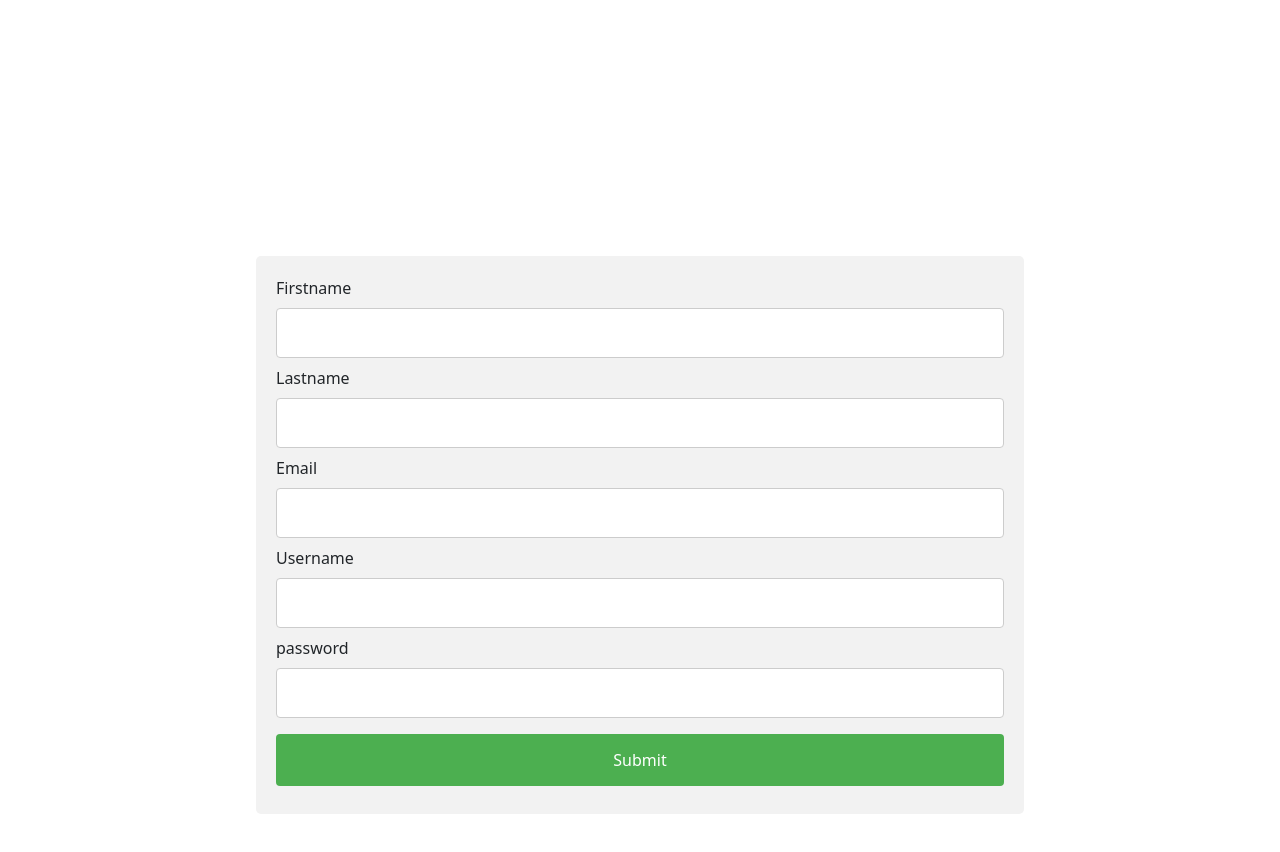
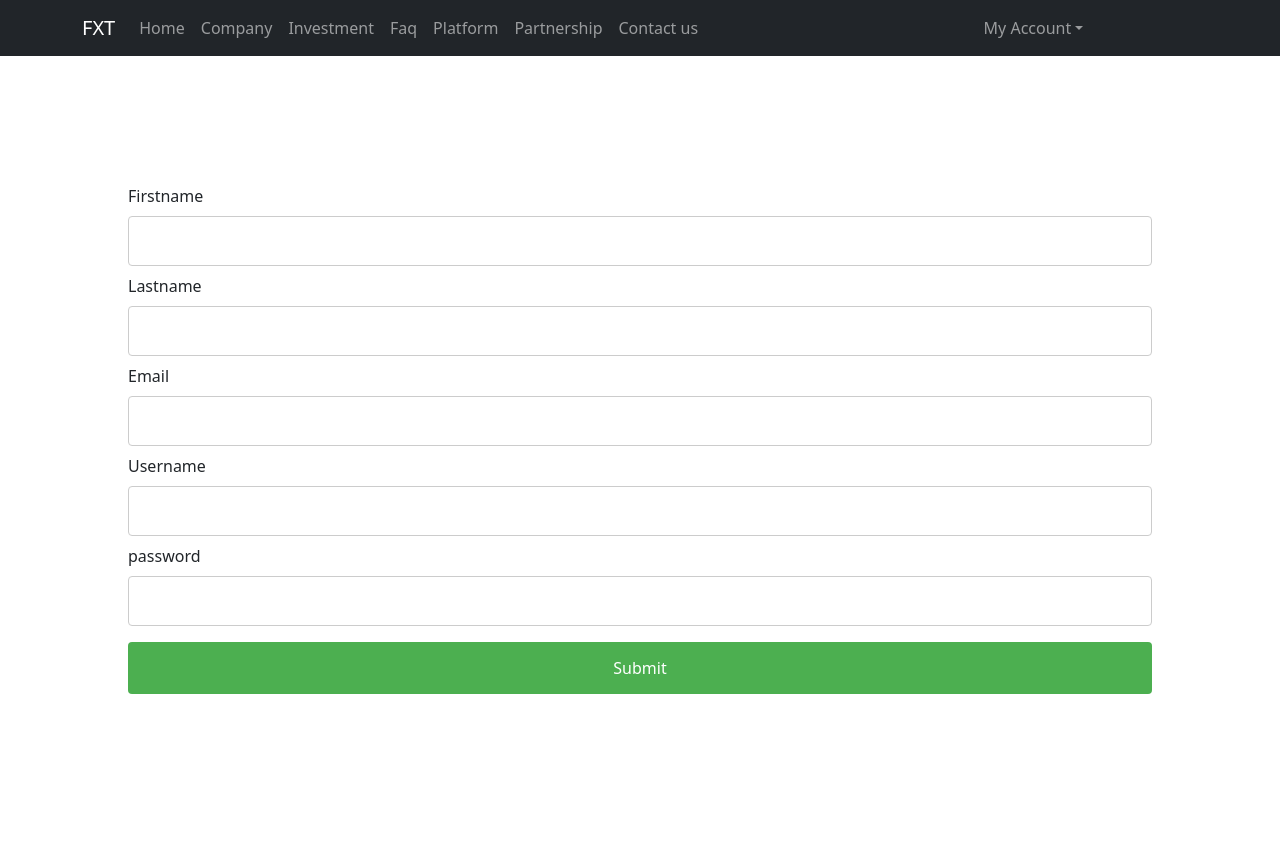
Before and after one commit to enebret/ftxsite1, a React (Create React App) app: page /signup in a window 1280 px wide. Shown: the top 852 px of the page. After the commit the page ends 830 px from the top, so only its background shows below. Built offline with nearby package versions, Linux system fonts and the light colour scheme.

Commit message:
few edits

```diff
--- a/package.json
+++ b/package.json
@@ -21,7 +21,7 @@
     "web-vitals": "^2.1.4"
   },
   "scripts": {
-    "start": "node server/server.js",
+    "start": "react-scripts start",
     "build": "react-scripts build",
     "test": "react-scripts test",
     "eject": "react-scripts eject"
--- a/src/App.js
+++ b/src/App.js
@@ -10,7 +10,7 @@ import ContactUs from './components/ContactUs.js';
 import Faq from './components/Faq.js';
 import Partnership from './components/Partnership';
 import Platform from './components/Platform.js';
-
+//node server/server.js (package.json)
 import SignT from './components/SignT.js';
 import { Routes, Route, Link } from "react-router-dom";
 //errors are due to js file extension
--- a/src/components/Signup.jsx
+++ b/src/components/Signup.jsx
@@ -2,7 +2,28 @@
 import React, {useState} from 'react';
 import './signupStyles.css';
 import axios from 'axios';
+import './styles/aboutus.css';
+import firstDiv from './util/aboutusimages/first_div.jpg';
+import vgDiv from './util/investment/undraw.png';
+import pgDiv from './util/investment/external.png';
 import { useNavigate } from 'react-router-dom';
+import logo from './util/logo.JPG';
+import qOption from './util/aboutusimages/q_option.png';
+import Container from 'react-bootstrap/Container';
+import Row from 'react-bootstrap/Row';
+import Col from 'react-bootstrap/Col';
+import Button from 'react-bootstrap/Button';
+import Card from 'react-bootstrap/Card';
+import DropdownButton from 'react-bootstrap/DropdownButton';
+import Dropdown from 'react-bootstrap/Dropdown';
+import Accordion from 'react-bootstrap/Accordion';
+import Nav from 'react-bootstrap/Nav';
+import NavDropdown from 'react-bootstrap/NavDropdown';
+import Navbar from 'react-bootstrap/Navbar';
+import Form from 'react-bootstrap/Form';
+import vw from './pix/vw.jpg';
+import droid from './pix/droid.png';
+import inv from './pix/inv.png';
 
 function Signup () {
     const [Email, setUserEmail] = useState('');
@@ -41,8 +62,56 @@ function Signup () {
         };
 //dashboard component should be here and the user details be passed as props to the dashboard component once there is a response from the backend
     return (
-        <div class='pd'>
-            <div class = 'fr'>
+      <div>
+         <Navbar collapseOnSelect expand="lg" bg="dark" variant="dark">
+  <Container>
+  <Navbar.Brand href="#home">FXT</Navbar.Brand>
+  <Navbar.Toggle aria-controls="responsive-navbar-nav" />
+  <Navbar.Collapse id="responsive-navbar-nav">
+    <Nav className="me-auto">
+      <Nav.Link onClick={ () => navigate('/')}>Home</Nav.Link>
+      <Nav.Link onClick={() => navigate('/aboutus')}>Company</Nav.Link>
+      <Nav.Link onClick={() => navigate('/investment')}>Investment</Nav.Link>
+      <Nav.Link onClick={() => navigate('/faq')}>Faq</Nav.Link>
+      <Nav.Link onClick={() => navigate('/platform')}>Platform</Nav.Link>
+      <Nav.Link onClick={() => navigate('/partnership')}>Partnership</Nav.Link>
+      <Nav.Link onClick={() => navigate('/contactus')}>Contact us</Nav.Link>
+
+    </Nav>
+    <Nav id = 'fr'>
+    <NavDropdown title="My Account" id="collasible-nav-dropdown" >
+      <Form id = 'fc'>
+  <Form.Group className="mb-3" controlId="formBasicEmail">
+    <Form.Label>Email address</Form.Label>
+    <Form.Control type="email" placeholder="Enter email" />
+    <Form.Text className="text-muted">
+      We'll never share your email with anyone else.
+    </Form.Text>
+  </Form.Group>
+
+  <Form.Group className="mb-3" controlId="formBasicPassword">
+    <Form.Label>Password</Form.Label>
+    <Form.Control type="password" placeholder="Password" />
+  </Form.Group>
+  <Form.Group className="mb-3" controlId="formBasicCheckbox">
+    <Form.Check type="checkbox" label="Check me out" />
+  </Form.Group>
+  <Button variant="primary" type="submit">
+    Signin
+  </Button>
+  <Form.Group id = 'txy' >
+  <Form.Text >
+  Don't have an account yet? <a href='' onClick={() => navigate('/signup')}>CREATE AN ACCOUNT NOW</a>
+    </Form.Text>
+  </Form.Group>
+</Form>
+      </NavDropdown>
+    </Nav>
+  </Navbar.Collapse>
+  </Container>
+</Navbar>
+        <div class='signupmaindiv'>
+            <div class = 'subdiv'>
             <form onSubmit={handleSubmit}>
               <label for="firstname">Firstname</label>
               <input type="text" name = 'firstname' value = {Firstname} onChange={e => setFirstname(e.target.value)}></input>
@@ -57,7 +126,7 @@ function Signup () {
               <input type="submit" value="Submit"></input>
               </form>
             </div>
-
+        </div>
         </div>
     )
 }
--- a/src/components/body.jsx
+++ b/src/components/body.jsx
@@ -83,7 +83,7 @@ function Body () {
        <Row  id = 'hel'>
             <h2 id = 'het'  style={{ color: 'white',  fontWeight: '700'}}>Automate Cryptocurrency trading with our <span  style={{ color: 'black'}}>Simple</span> & flexible platform.</h2>
             <p style={{ color: 'white',  fontWeight: '200'}}>Our team of experienced traders does the research and trading for all ours members with our winning business models to skyroket earnings.</p>
-            <Button variant="primary" type="submit"  style={{ backgroundColor: '#5cb85c',  fontWeight: '600', color: 'white', border: 'none', width: '200px', marginTop: '4%'}}>
+            <Button variant="primary" type="submit"  style={{ backgroundColor: '#5cb85c',  fontWeight: '600', color: 'white', border: 'none', width: '200px', marginTop: '4%'}} onClick={() => navigate('/signup')}>
                   GET STARTED TODAY
               </Button>
         </Row>
--- a/src/components/signupStyles.css
+++ b/src/components/signupStyles.css
@@ -0,0 +1,3 @@
+.signupmaindiv{
+    padding: 10%;
+}
--- a/src/components/styles/body.css
+++ b/src/components/styles/body.css
@@ -67,12 +67,11 @@ margin-top: 8%;
 
 #fc{
     width: 16em;
-    padding: 10%;
+    padding: 13%;
 }
 
 #fr{
-
-    margin-right: 20%;
+    margin-right: 10%;
 }
 
 #txy{
```
